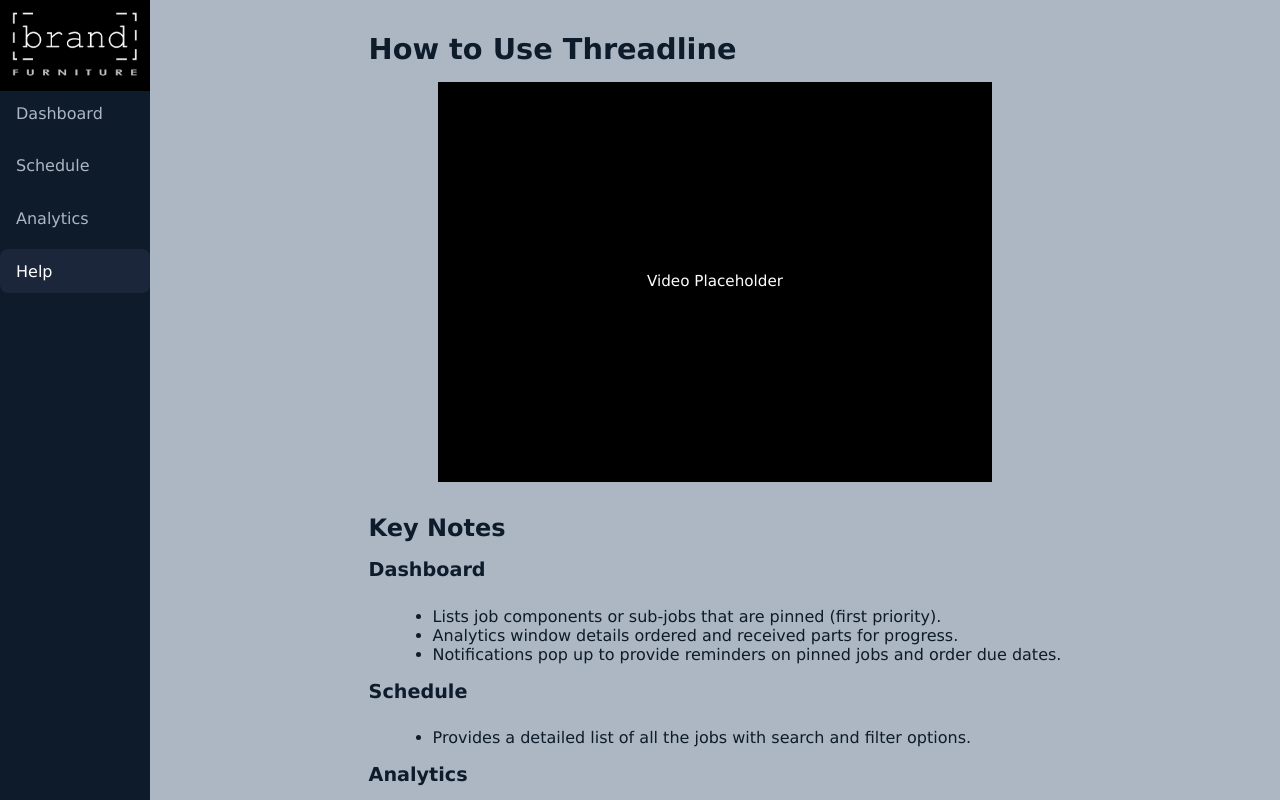
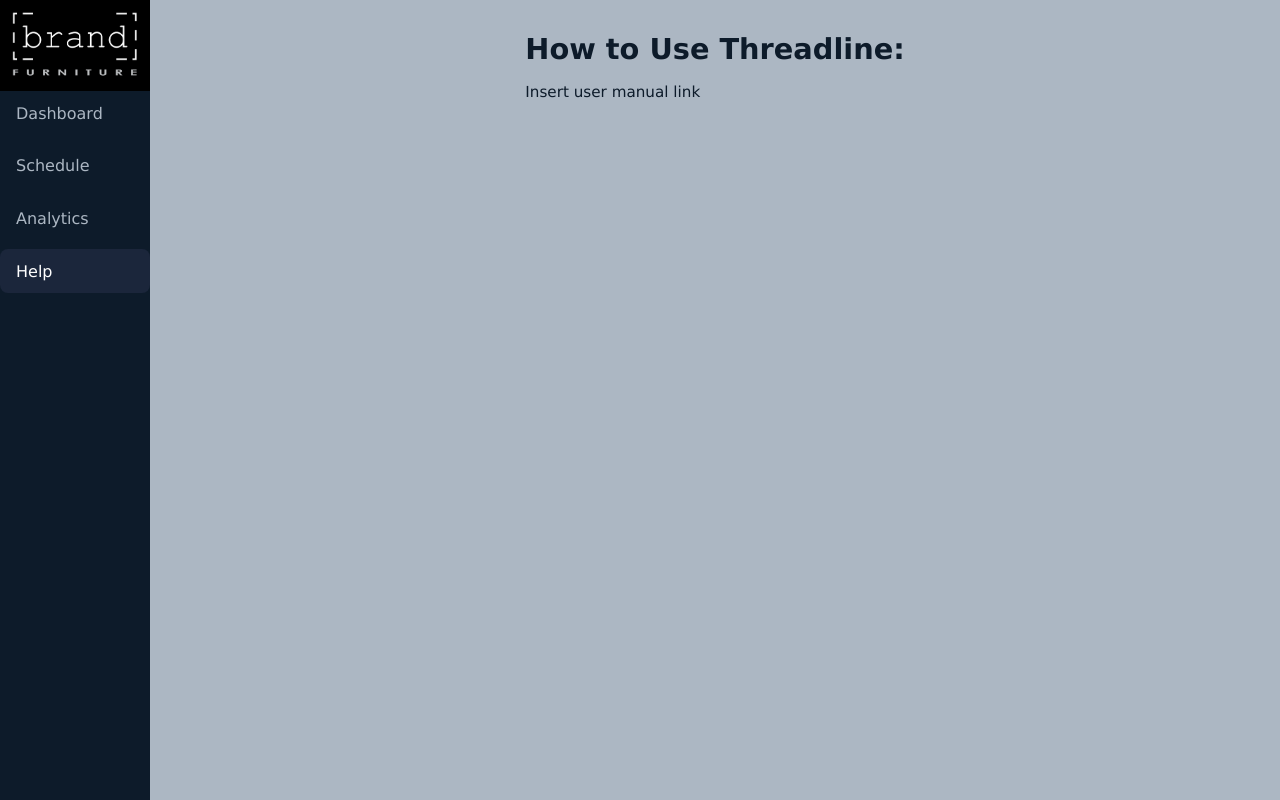
Before and after one commit to progkiryu/Brand-Furniture, a React (Vite) app: page /#/Help in a window 1280 px wide. Built offline with nearby package versions, Linux system fonts and the light colour scheme.

Commit message:
remove unnecessary text (pt.2)

```diff
--- a/src/react/pages/Help.tsx
+++ b/src/react/pages/Help.tsx
@@ -8,50 +8,9 @@
       <Navbar />
       <div id="first-container">
         <div className="help-content">
-          <h2>How to Use Threadline</h2>
+          <h2>How to Use Threadline:</h2>
 
-          <div className="help-video-placeholder">
-            {/* Replace this with a real vid later */}
-            <div className="video-frame">
-              <p style={{ color: "white" }}>Video Placeholder</p>
-            </div>
-          </div>
-
-          <div className="help-notes">
-            <h3>Key Notes</h3>
-
-            <h4>Dashboard</h4>
-            <ul>
-              <li>
-                Lists job components or sub-jobs that are pinned (first
-                priority).
-              </li>
-              <li>
-                Analytics window details ordered and received parts for
-                progress.
-              </li>
-              <li>
-                Notifications pop up to provide reminders on pinned jobs and
-                order due dates.
-              </li>
-            </ul>
-
-            <h4>Schedule</h4>
-            <ul>
-              <li>
-                Provides a detailed list of all the jobs with search and filter
-                options.
-              </li>
-            </ul>
-
-            <h4>Analytics</h4>
-            <ul>
-              <li>
-                Provides graphs for order types, completion, and volume across
-                timeframes.
-              </li>
-            </ul>
-          </div>
+          <p>Insert user manual link</p>
         </div>
       </div>
     </>
```
